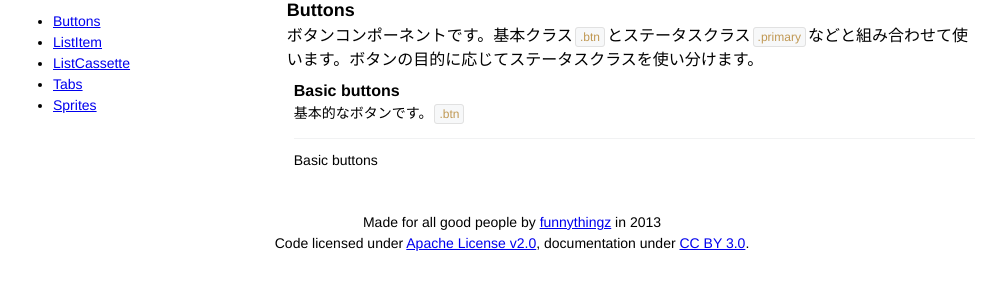
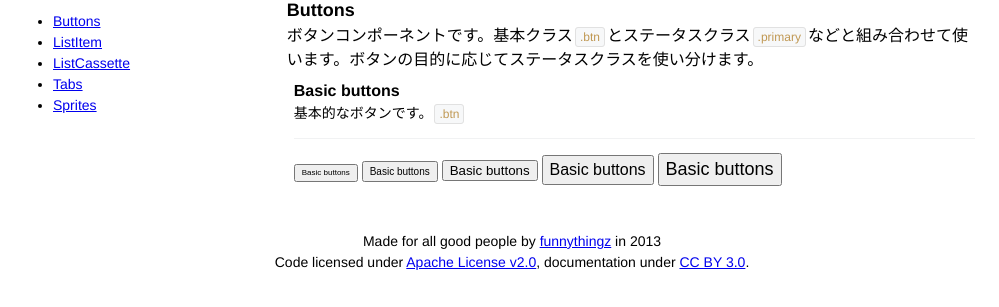
Before and after one commit to funnythingz/hackleberry, a plain HTML site: page components.html in a window 1280 px wide. Shown: the part 103-410 px from the top of the page, without its empty margins (128-1127 px from the left). Drawn offline with Linux system fonts and the light colour scheme.

Commit message:
modified btn

```diff
--- a/components.html
+++ b/components.html
@@ -69,7 +69,11 @@
           <h1 class="lv2">Basic buttons</h1>
           <p class="text">基本的なボタンです。<code class="code">.btn</code></p>
           <div class="example">
-            <a class="btn">Basic buttons</a>
+            <button class="btn micro">Basic buttons</button>
+            <button class="btn tiny">Basic buttons</button>
+            <button class="btn">Basic buttons</button>
+            <button class="btn large">Basic buttons</button>
+            <button class="btn jumbo">Basic buttons</button>
           </div>
           <script src="https://gist.github.com/funnythingz/5179357.js"></script>
         </section>
```
